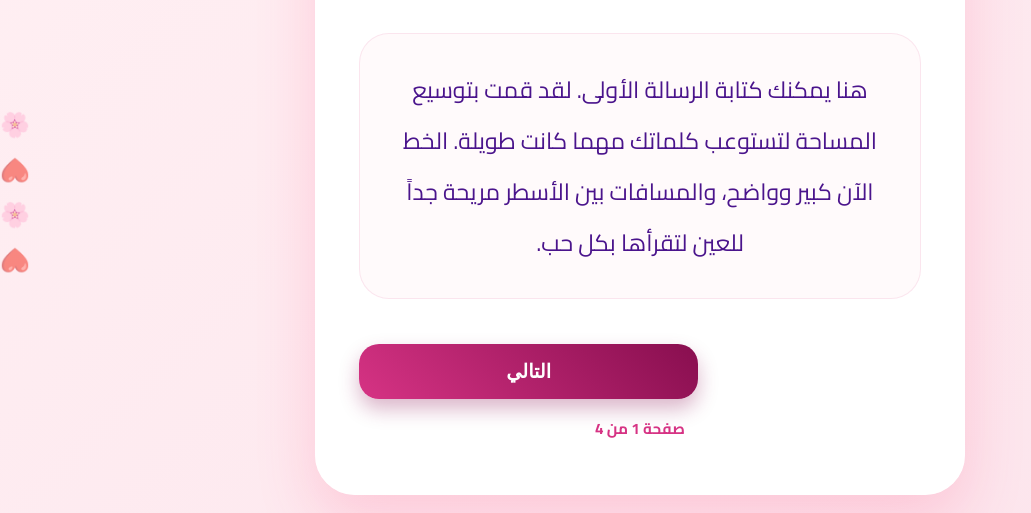
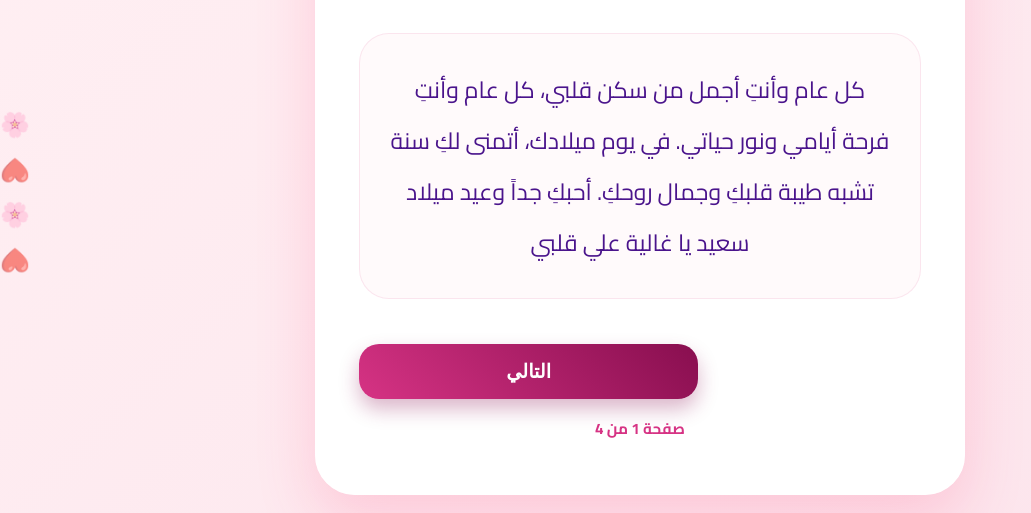
Before and after one commit to birthday2008/My-dear, a plain HTML site: page messages.html in a window 1280 px wide. Shown: the part 287-800 px from the top of the page, without its empty margins (0-1031 px from the left). Drawn offline with Linux system fonts and the light colour scheme.

Commit message:
Update messages in messages.html

```diff
--- a/messages.html
+++ b/messages.html
@@ -39,24 +39,24 @@
         // ==========================================
         const messages = [
             {
-                t: "إلى حبيبتي الغالية",
+                t: "عيد ميلاد سعيد" ,
                 i: "💖",
-                c: "هنا يمكنك كتابة الرسالة الأولى. لقد قمت بتوسيع المساحة لتستوعب كلماتك مهما كانت طويلة. الخط الآن كبير وواضح، والمسافات بين الأسطر مريحة جداً للعين لتقرأها بكل حب."
+                c: "كل عام وأنتِ أجمل من سكن قلبي، كل عام وأنتِ فرحة أيامي ونور حياتي. في يوم ميلادك، أتمنى لكِ سنة تشبه طيبة قلبكِ وجمال روحكِ. أحبكِ جداً وعيد ميلاد سعيد يا غالية علي قلبي" ,
             },
             {
-                t: "لحظاتنا التي لا تُنسى",
+                t: "عيد ميلاد سعيد" ,
                 i: "✨",
-                c: "هنا الرسالة الثانية. يمكنك وصف ذكرياتنا الجميلة بالتفصيل. التصميم يضمن أن النص سيظهر في منتصف البطاقة بشكل أنيق ومنظم، مما يعطي قيمة أكبر لكل كلمة تكتبها."
+                c: "الحق معنديش هلبا كلام لاكن ردبالك علي روحك ي نسمه اهتمي ب نفسك و عارف انا ان انتي تو تعبانه شوي و مريضه بس تعدي ان شاء الله" ,
             },
             {
-                t: "وعدي الأبدي لكِ",
+                t: "وعدي الأبدي لكِ" ,
                 i: "💍",
-                c: "الرسالة الثالثة هي مكان للوعود. اكتب هنا كل ما يجول في خاطرك من مشاعر صادقة. لا تقلق بشأن طول النص، فالبطاقة ستتكيف مع ما تكتبه لتبدو دائماً متناسقة."
+                c: " وعدي ليك بأذن الله قريب ان شاء الله , عارف روحي مقصر معاك هلبا ديما مش قاعد و حت مرات نضايق فيك انا أسف من حقك و اعدريني ي نجمتي " ,
             },
             {
-                t: "أحبكِ للأبد",
+                t: "أحبكِ للأبد" ,
                 i: "🌹",
-                c: "الرسالة الرابعة والختامية. هنا يمكنك وضع الخاتمة الأكثر رمانسية. شكراً لأنكِ في حياتي، وشكراً لأنكِ جعلتِ عالمي أجمل بوجودكِ فيه. أحبكِ اليوم وغداً وإلى الأبد."
+                c: "يا غالية نبي نقولك إنك من أغلى الحاجات و الصدف الي صارو لي في حياتي، ووجودك جنبي هو اللي محلي أيامي. ربي يحفظك ليا ويخليك ، ويديمك ل اهلك و احبابك ، وما يحرمني من قلبك الطيب ولا من ضحكتك اللي ترد الروح. نحبك هلبا" ,
             }
         ];
         // ==========================================
```
